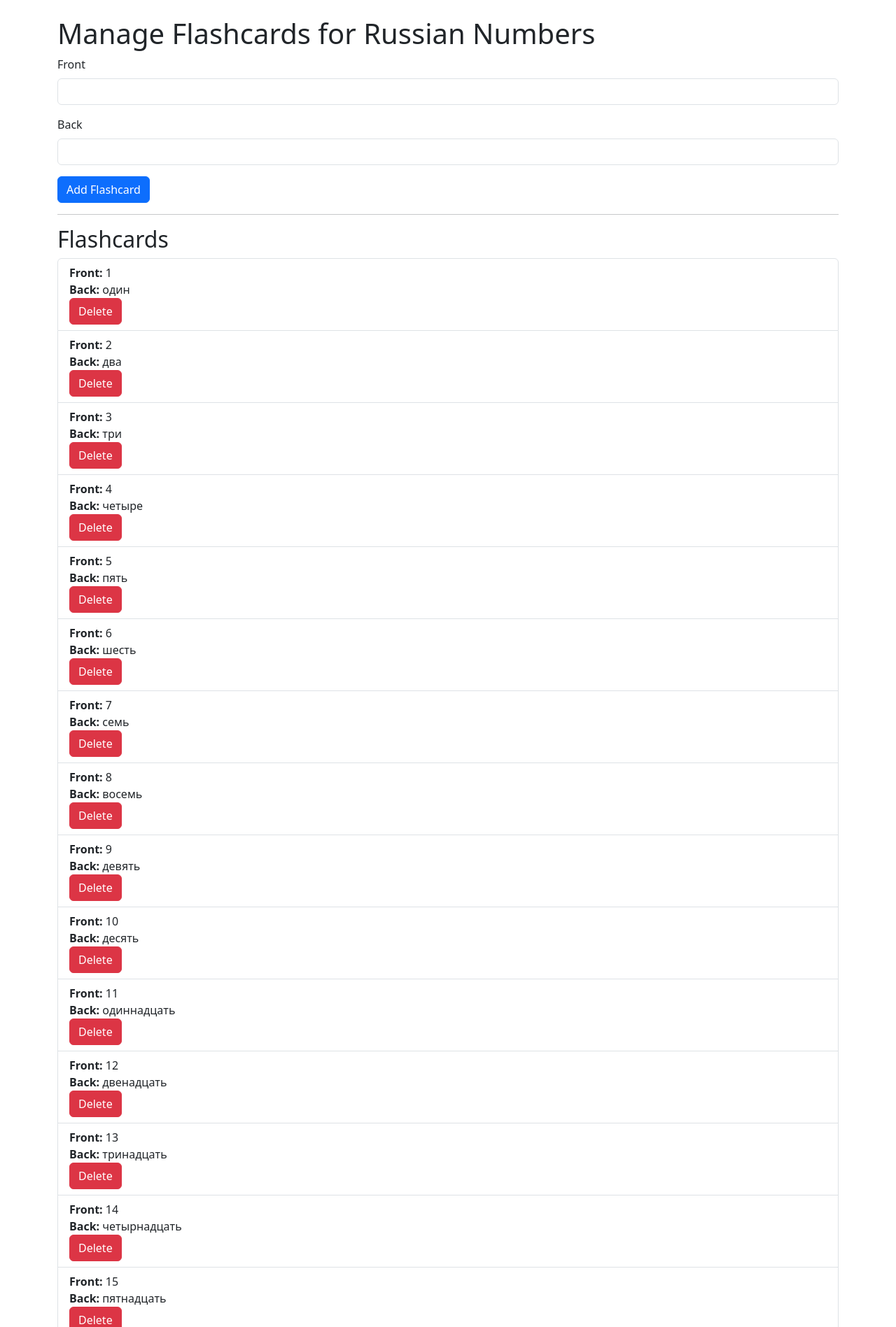
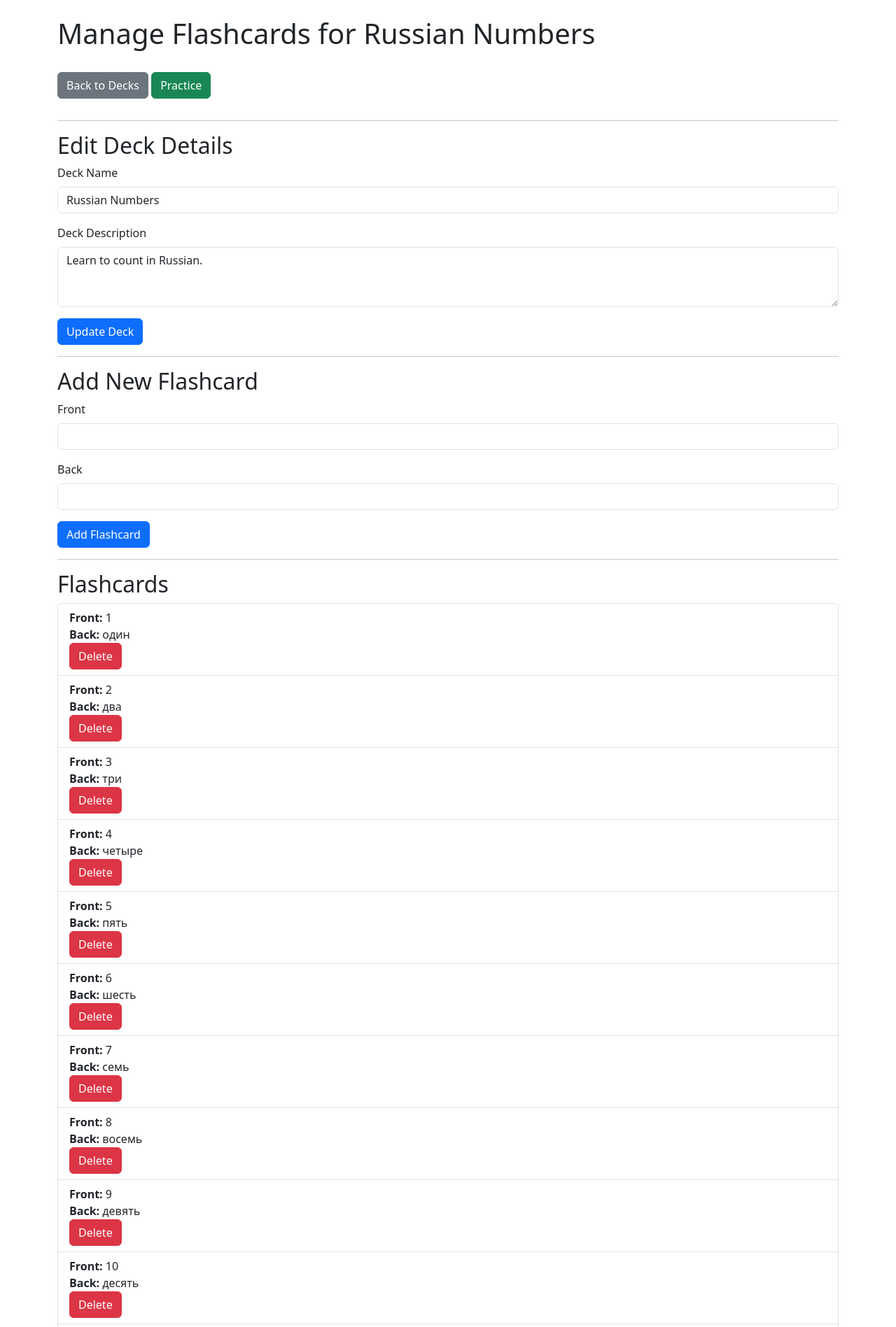
Before and after one commit to Connor-DeLuca/Memory-Smith, a Flask app: page /decks/1/flashcards in a window 1280 px wide. Shown: the part 56-1953 px from the top of the page at 70% size. Run offline with Flask 3, Linux system fonts and the light colour scheme; a user stored in the database is signed in; data comes from the database, SQL or seed files in the repository; both versions use the stored data as it was after the commit.

Commit message:
Updates to management and some bug fixes

```diff
--- a/app.py
+++ b/app.py
@@ -9,6 +9,7 @@ from waitress import serve
 import requests
 import socket
 from datetime import timedelta
+from datetime import datetime
 
 app = Flask(__name__)
 app.secret_key = "your_secret_key"
@@ -30,6 +31,12 @@ class Deck(db.Model):
     name = db.Column(db.String(150), nullable=False)
     description = db.Column(db.String(250), nullable=True)
     user_id = db.Column(db.Integer, nullable=False)
+    last_practiced = db.Column(db.DateTime, nullable=True, default=datetime.utcnow())  # This will store the last practice time
+
+    # You can define a method to update the 'last_practiced' timestamp
+    def update_last_practiced(self):
+        self.last_practiced = datetime.utcnow()
+        db.session.commit()
 
     # Relationship to Flashcard
     flashcards = db.relationship('Flashcard', backref='deck', lazy=True)
@@ -52,8 +59,8 @@ class Flashcard(db.Model):
 @app.route('/')
 def home():
     if 'user_id' in session:
-        # Fetch decks for the logged-in user
-        decks = Deck.query.filter_by(user_id=session['user_id']).all()
+        # Fetch decks for the logged-in user, order them in the same way as in the view_decks route
+        decks = Deck.query.filter_by(user_id=session['user_id']).order_by(Deck.last_practiced.desc()).all()
     else:
         decks = []
 
@@ -110,7 +117,10 @@ def view_decks():
     if 'user_id' not in session:
         flash('Please log in to view your decks.', 'danger')
         return redirect(url_for('login'))
-    decks = Deck.query.filter_by(user_id=session['user_id']).all()
+
+    # Order the decks by last_practiced, if it's None, order them last (using `desc` for descending)
+    decks = Deck.query.filter_by(user_id=session['user_id']).order_by(Deck.last_practiced.desc()).all()
+
     return render_template('decks.html', decks=decks, show_navbar=False)
 
 @app.route('/decks/create', methods=['GET', 'POST'])
@@ -144,14 +154,25 @@ def manage_flashcards(deck_id):
         return redirect(url_for('home'))
 
     if request.method == 'POST':
-        front = request.form['front']
-        back = request.form['back']
-        new_flashcard = Flashcard(deck_id=deck_id, front=front, back=back)
-        db.session.add(new_flashcard)
-        db.session.commit()
+        # Handle deck updates
+        if 'deck_name' in request.form and 'deck_description' in request.form:
+            deck.name = request.form['deck_name']
+            deck.description = request.form['deck_description']
+            db.session.commit()
+            flash('Deck details updated successfully.', 'success')
+
+        # Handle new flashcard creation
+        if 'front' in request.form and 'back' in request.form:
+            front = request.form['front']
+            back = request.form['back']
+            new_flashcard = Flashcard(deck_id=deck_id, front=front, back=back)
+            db.session.add(new_flashcard)
+            db.session.commit()
+            flash('Flashcard added successfully.', 'success')
 
     flashcards = Flashcard.query.filter_by(deck_id=deck_id).all()
     return render_template('manage_flashcards.html', deck=deck, flashcards=flashcards)
+
 
 @app.route('/flashcards/<int:flashcard_id>/delete', methods=['POST'])
 def delete_flashcard(flashcard_id):
@@ -275,6 +296,9 @@ def practice(deck_id):
     # Fetch the flashcards for the deck
     flashcards = Flashcard.query.filter_by(deck_id=deck.id).all()
 
+    # Update the last_practiced timestamp
+    deck.update_last_practiced()
+
     if practice_settings.get('random_order'):
         flashcards = random.sample(flashcards, len(flashcards))
 
--- a/templates/manage_flashcards.html
+++ b/templates/manage_flashcards.html
@@ -1,7 +1,31 @@
 {% extends 'base.html' %}
 {% block title %}Manage Flashcards{% endblock %}
 {% block content %}
+
 <h1>Manage Flashcards for {{ deck.name }}</h1>
+<div class="mt-3">
+    <a href="{{ url_for('home') }}" class="btn btn-secondary" style="margin-top: 15px; margin-bottom: 15px;">Back to Decks</a>
+    <a href="{{ url_for('practice_settings', deck_id=deck.id) }}" class="btn btn-success btn-m" style="margin-top: 15px; margin-bottom: 15px;">Practice</a>
+</div>
+
+<!-- Form to update deck details -->
+<hr>
+<h2>Edit Deck Details</h2>
+<form method="POST">
+    <div class="mb-3">
+        <label for="deck_name" class="form-label">Deck Name</label>
+        <input type="text" class="form-control" id="deck_name" name="deck_name" value="{{ deck.name }}" required>
+    </div>
+    <div class="mb-3">
+        <label for="deck_description" class="form-label">Deck Description</label>
+        <textarea class="form-control" id="deck_description" name="deck_description" rows="3">{{ deck.description }}</textarea>
+    </div>
+    <button type="submit" class="btn btn-primary">Update Deck</button>
+</form>
+
+<!-- Flashcard Management Section -->
+<hr>
+<h2>Add New Flashcard</h2>
 <form method="POST">
     <div class="mb-3">
         <label for="front" class="form-label">Front</label>
@@ -13,6 +37,8 @@
     </div>
     <button type="submit" class="btn btn-primary">Add Flashcard</button>
 </form>
+
+<!-- List Flashcards -->
 <hr>
 <h2>Flashcards</h2>
 <ul class="list-group">
@@ -26,6 +52,8 @@
     </li>
     {% endfor %}
 </ul>
+
+<!-- Import/Export Section -->
 <hr>
 <h2>Import/Export</h2>
 <form method="POST" action="{{ url_for('import_csv', deck_id=deck.id) }}" enctype="multipart/form-data">
@@ -36,4 +64,5 @@
     <button type="submit" class="btn btn-success">Import</button>
 </form>
 <a href="{{ url_for('export_csv', deck_id=deck.id) }}" class="btn btn-warning mt-3">Export Flashcards</a>
+
 {% endblock %}
```
Also changed, not shown: instance/app.db (added).
